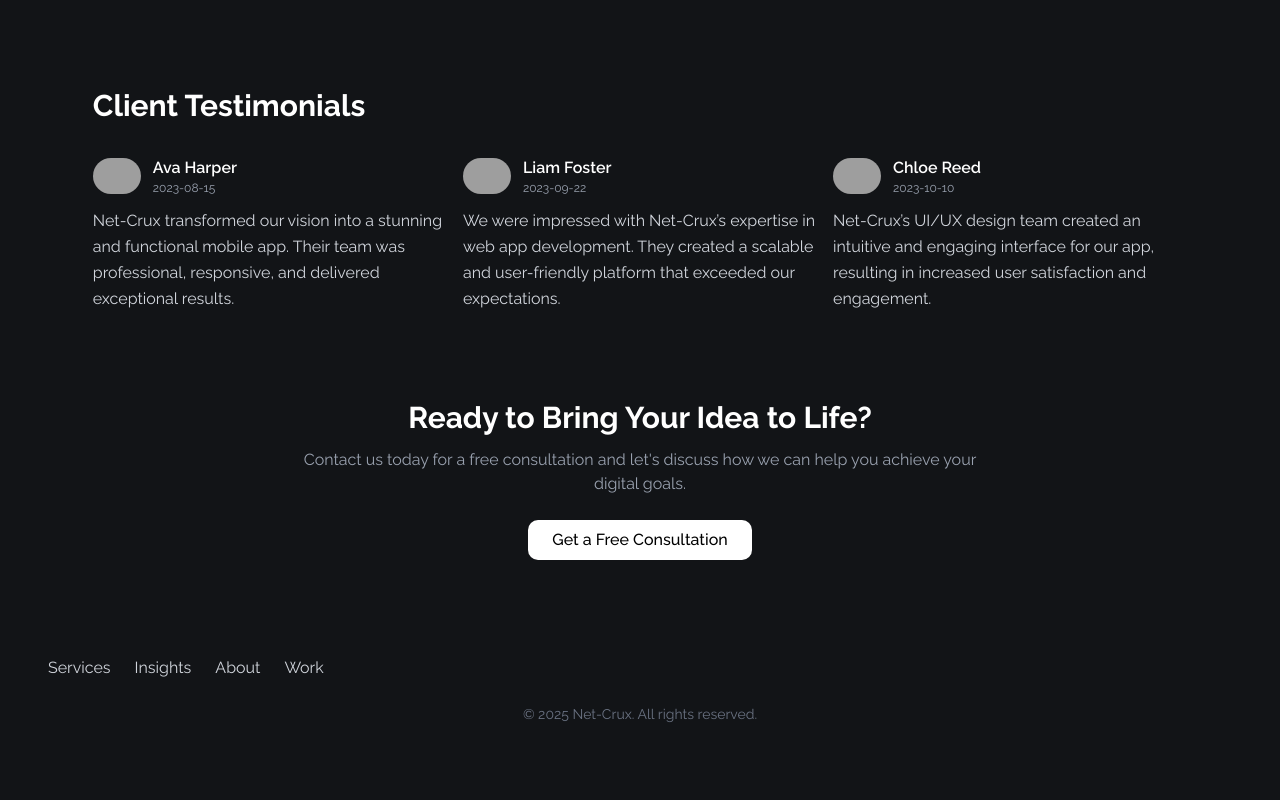
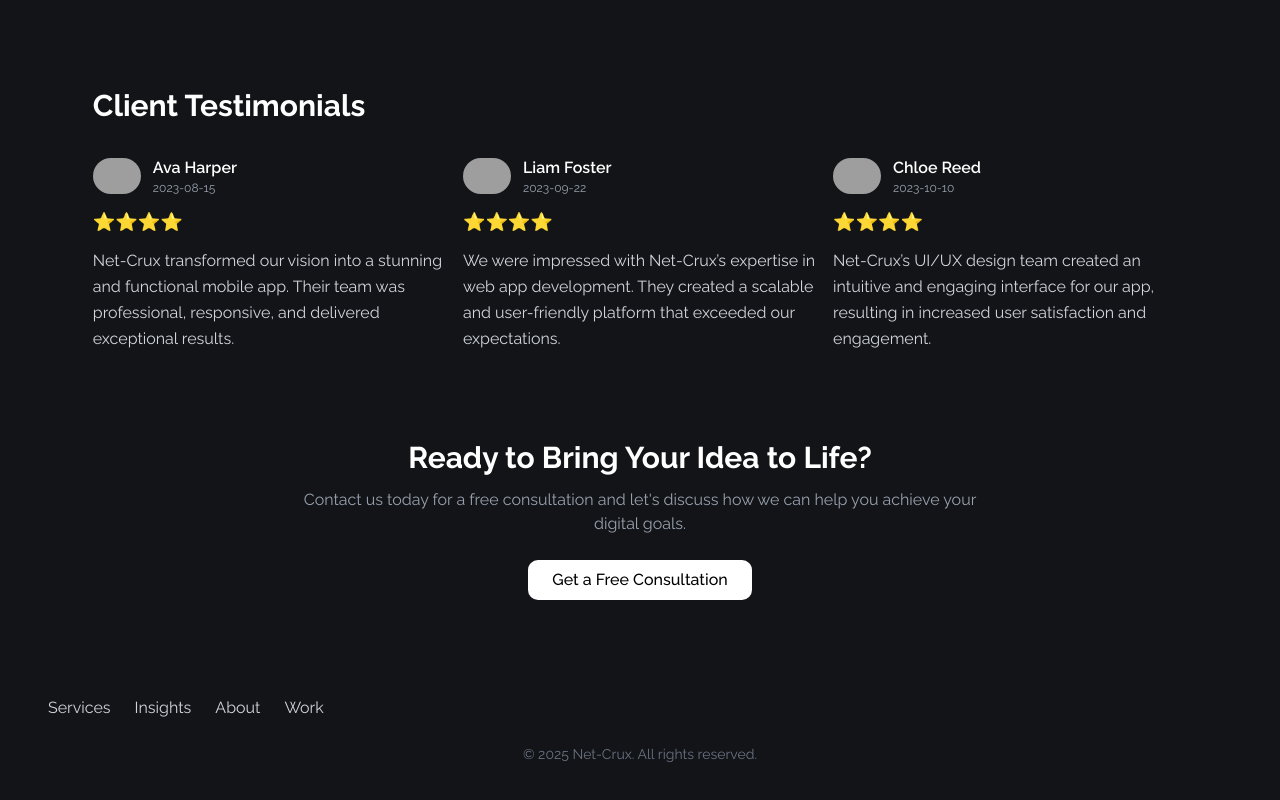
Before and after one commit to netcruxx-admin/netcrux-website, a Next.js app: page / in a window 1280 px wide. Shown: the part 1976-2776 px from the top of the page. Before the commit the page ends 2748 px from the top, so only its background shows below. Built offline with nearby package versions, Linux system fonts and the light colour scheme; grey boxes are pictures that could not be loaded; some icons are missing.

Commit message:
Ratings not rendering in review bug fix

```diff
--- a/src/app/page.tsx
+++ b/src/app/page.tsx
@@ -117,7 +117,7 @@
                 </div>
 
                 <h4 className="mb-3 text-lg text-yellow-400">
-                  {Array.from(item.rating).map(() => {
+                  {Array.from({ length: item.rating }).map(() => {
                     return "⭐"
                   })}
                 </h4>
```
